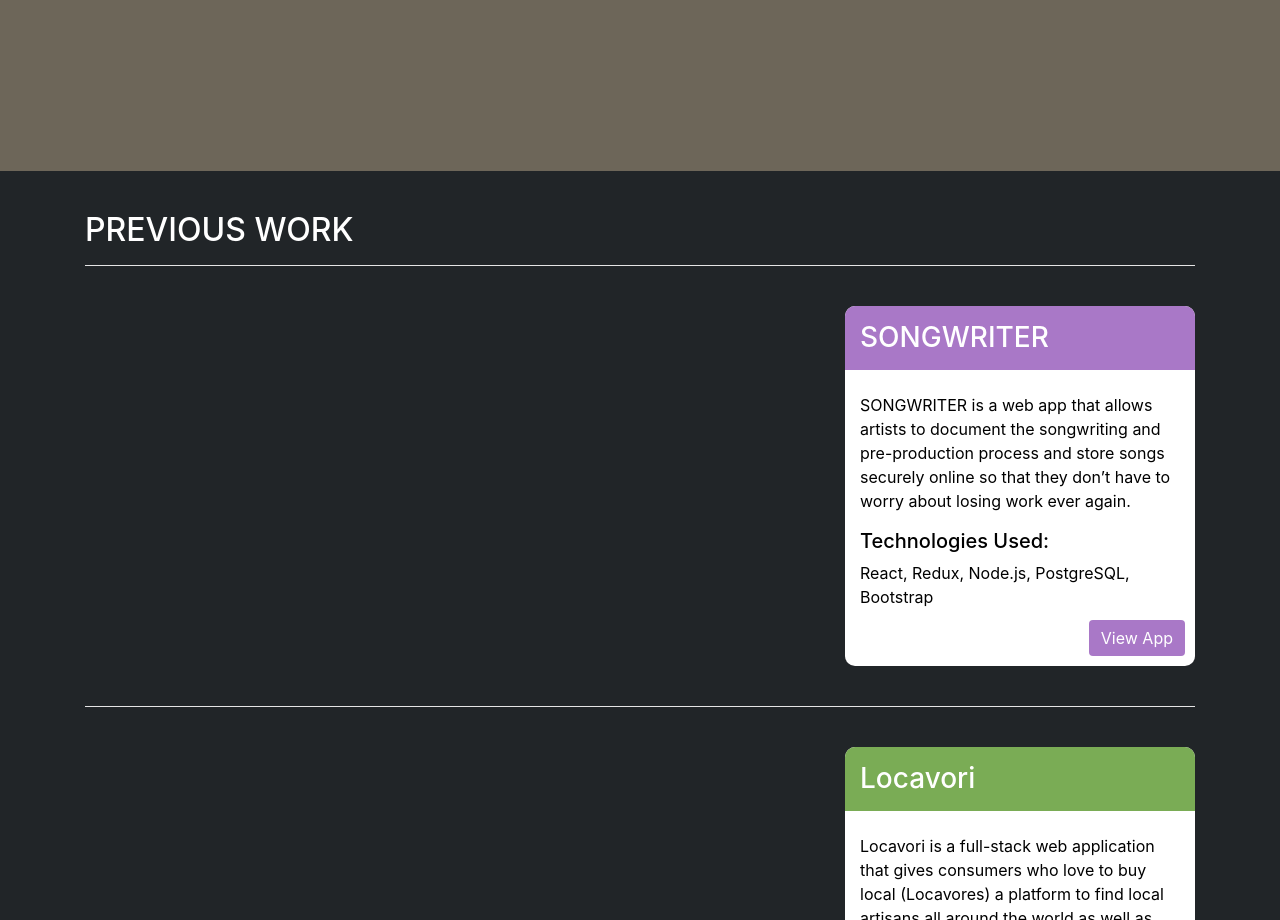
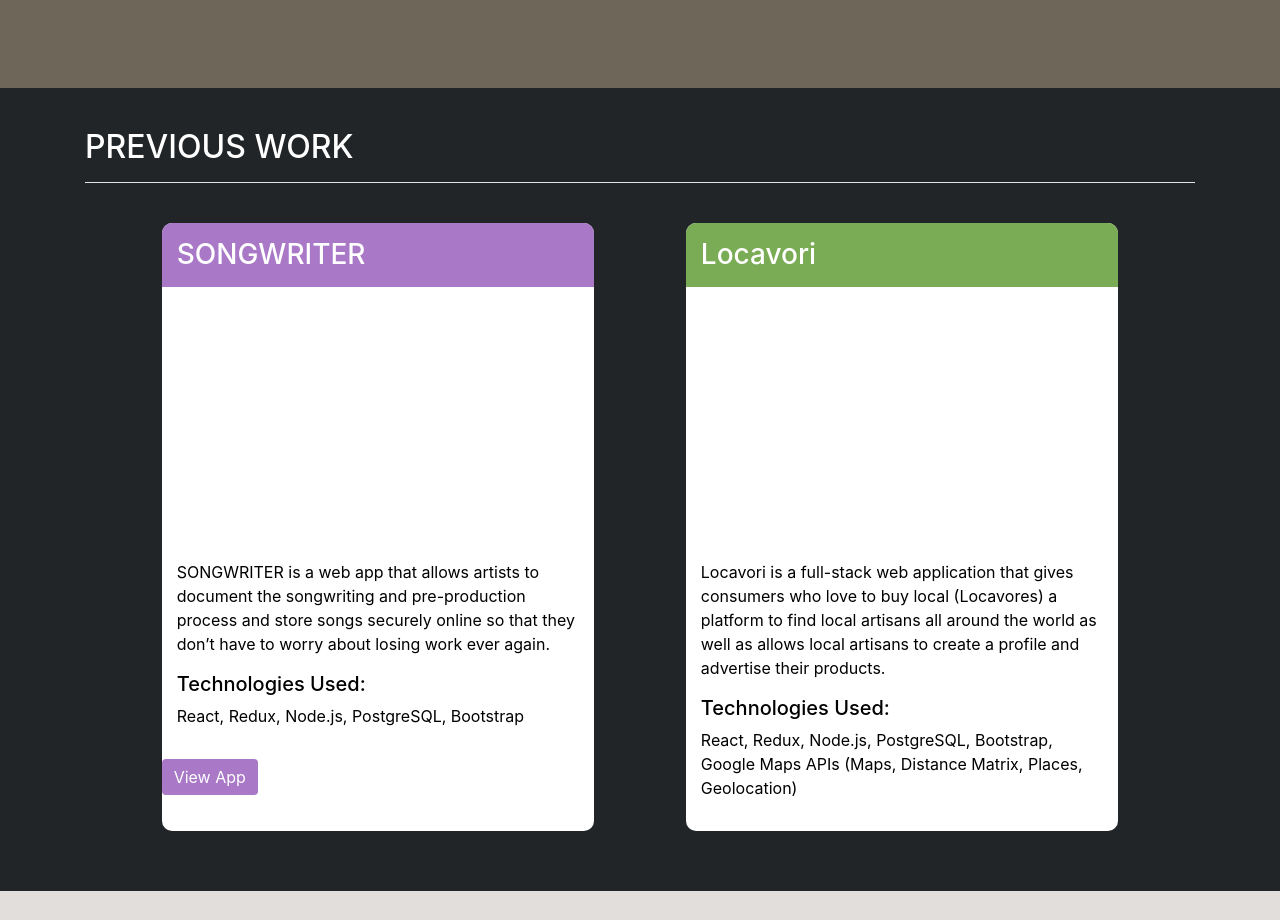
Before and after one commit to stavkidron-coder/personal-website, a React (Create React App) app: page / in a window 1280 px wide. Shown: the part 1880-2800 px from the top of the page. Built offline with nearby package versions, Linux system fonts and the light colour scheme.

Commit message:
about me section and videos are dynamic

```diff
--- a/package.json
+++ b/package.json
@@ -12,10 +12,11 @@
     "@testing-library/react": "^11.2.2",
     "@testing-library/user-event": "^12.5.0",
     "aos": "^3.0.0-beta.6",
-    "bootstrap": "^4.5.3",
+    "bootstrap": "^4.6.0",
     "prop-types": "^15.7.2",
     "react": "^17.0.1",
     "react-back-to-top-button": "0.0.14",
+    "react-bootstrap": "^1.4.3",
     "react-dom": "^17.0.1",
     "react-player": "^2.7.2",
     "react-router-dom": "^5.2.0",
--- a/src/Components/App/App.js
+++ b/src/Components/App/App.js
@@ -5,7 +5,6 @@ import Home from '../Home/Home';
 import AOS from 'aos';
 import 'aos/dist/aos.css';
 AOS.init();
-// import { Button } from 'reactstrap';
 
 function App() {
   return (
--- a/src/Components/Footer/Footer.js
+++ b/src/Components/Footer/Footer.js
@@ -14,7 +14,6 @@ class Footer extends Component {
                 </Nav>
                 <NavbarText>
                     <center>This webpage was built with React and Bootstrap</center>
-                    <p>*optimized for desktop view</p>
                 </NavbarText>
             </Navbar>
         )
--- a/src/Components/Home/AboutMe/AboutMe.css
+++ b/src/Components/Home/AboutMe/AboutMe.css
@@ -1,19 +1,25 @@
 .aboutMe {
-    padding: 100px;
+    /* padding: 100px; */
     background-color: rgb(226,215,212);
+    padding-top: 50px;
+    padding-bottom: 50px;
 }
 
 .aboutMeRight {
-    text-align: center;
+    display: flex;
+    justify-content: center;
+    align-items: center;
 }
 
-
 .portraitImg {
-    height: 475px;
+    max-height: 475px;
+    min-width: auto;
     border-radius: 10px;
     margin-bottom: 10px;
 }
 
-/* .aboutMeTitle {
-    padding-top: 10px;
-} */
+.aboutMeTitle {
+    display: flex;
+    align-items: center;
+    justify-content: center;
+}
--- a/src/Components/Home/AboutMe/AboutMe.js
+++ b/src/Components/Home/AboutMe/AboutMe.js
@@ -1,7 +1,8 @@
 import React, {Component} from 'react';
 import '../AboutMe/AboutMe.css';
 import Portrait from '../../../Images/portrait-comp.jpeg';
-import {Container, Col, Row} from 'reactstrap';
+import {Container, Col, Row } from 'reactstrap';
+import Image from 'react-bootstrap/Image'
 
 class AboutMe extends Component {
     render(){
@@ -10,13 +11,16 @@ class AboutMe extends Component {
                 <Container>
                     <Row data-aos="fade-up" data-aos-duration="1000">
                         <Col xs="12" lg="6" className="aboutMeRight">
-                            <img src={Portrait} alt="Portrait img" className="portraitImg"/>
+                            <Image src={Portrait} alt="Portrait img" className="portraitImg" fluid/>
                         </Col>
                         <Col xs="12" lg="6">
+                            <hr className="darkHr"/>
                             <div className="aboutMeTitle">
                                 <h3>About Me</h3>
+                            </div>
                             <hr className="darkHr"/>
-                            </div>
+
+                            <div>
                                 <p>
                                     If you're looking for a creative thinker who's   always ready for a challenge,
                                     has a keen eye for design, and is just an overall good hang then look no further!
@@ -40,6 +44,7 @@ class AboutMe extends Component {
                                     (audio based or not) that inspire people to be and do their best
                                     (or make their life a little easier) and I'm ready for the challenge.
                                 </p>
+                            </div>
                         </Col>
                     </Row>
                 </Container>
--- a/src/Components/Home/PreviousWork/PreviousWork.css
+++ b/src/Components/Home/PreviousWork/PreviousWork.css
@@ -42,20 +42,21 @@
     padding: 15px;
 }
 
-.descriptionFooter {
-    position: absolute;
-    bottom: 0;
-    padding: 10px;
-    right: 15px;
-}
+.player-wrapper {
+    position: relative;
+    display: flex;
+    justify-content: center;
+    height: 250px;
+    padding: 2%;
+  }
 
-.video-right {
-    float: right;
-}
-
-.video-left {
-    float: left;
-}
+  .react-player {
+    /* position: absolute; */
+    top: 0;
+    left: 0;
+    width: 100%;
+    height: 100%;
+  }
 
 .locavoriDescriptionTitle {
     background-color: rgb(122,172,85);
@@ -76,3 +77,13 @@
     color: white!important;
     border: none!important;
   }
+
+  .cardWrapper {
+      display: flex;
+      justify-content: space-evenly !important;
+      flex-wrap: wrap;
+  }
+
+  .workCard {
+      margin-bottom: 20px;
+  }
--- a/src/Components/Home/PreviousWork/PreviousWork.js
+++ b/src/Components/Home/PreviousWork/PreviousWork.js
@@ -12,31 +12,32 @@ class Work extends Component {
         window.location.assign('https://song--writer.herokuapp.com/')
     }
 
-    movieSagasBtn = () => {
-        window.location.assign('https://movie-saga.herokuapp.com/#/')
-    }
-
-    reactGalleryBtn = () => {
-        window.location.assign('https://react-instagram-gallery.herokuapp.com/')
-    }
-
     render(){
         return(
             <div className="previousWork">
-                <Container>
+
+                <Container fluid="lg">
                     <h2 className="prevWorkTitle">PREVIOUS WORK</h2>
                     <hr className="prevWorkHr"/>
                     <br/>
 
-                    <Row>
-                        <Col xs="12" xl="8">
-                            <ReactPlayer url="https://youtu.be/Vp5uYotTg4U" className="video-left"/>
-                        </Col>
-                        <Col xs="12" xl="4">
+                    <div className="cardWrapper">
+
+                    {/* <Row> */}
+                        <Col xs="12" xl="5" className="workCard">
+
                                 <div className="songwriter-description">
                                     <h3 className="prevWorkTitle songwriterDescriptionTitle">
                                         SONGWRITER
                                     </h3>
+
+                                    <div className="player-wrapper">
+                                        <ReactPlayer
+                                            url="https://youtu.be/Vp5uYotTg4U"
+                                            className="react-player"
+                                            width='100%'
+                                            height='100%'/>
+                                    </div>
 
                                     <div className="workDescTextContainer">
                                         <p className="workDescriptionText">
@@ -55,22 +56,22 @@ class Work extends Component {
                                         <Button className="purpleBtn" onClick={this.songwriterBtn}>View App</Button>
                                     </div>
                                 </div>
+
                         </Col>
-                    </Row>
 
-                    <br/>
-                    <hr className="prevWorkHr"/>
-                    <br/>
-
-                    <Row>
-                    <Col xs="12" xl="8">
-                            <ReactPlayer url="https://youtu.be/P7m1ms_7cPs" className="video-left"/>
-                        </Col>
-                        <Col xs="12" xl="4">
+                        <Col xs="12" xl="5" className="workCard">
                             <div className="songwriter-description">
                                 <h3 className="prevWorkTitle locavoriDescriptionTitle">
                                     Locavori
                                 </h3>
+
+                                <div className="player-wrapper">
+                                    <ReactPlayer
+                                        url="https://youtu.be/P7m1ms_7cPs"
+                                        className="react-player"
+                                        width='100%'
+                                        height='100%'/>
+                                </div>
 
                                 <div className="workDescTextContainer">
                                     <p className="workDescriptionText">
@@ -87,6 +88,11 @@ class Work extends Component {
                                 </div>
                             </div>
                         </Col>
+                    {/* </Row> */}
+                    </div>
+
+                    <Row>
+
 
                     </Row>
                 </Container>
--- a/src/Components/Home/Skills/Skills.js
+++ b/src/Components/Home/Skills/Skills.js
@@ -17,7 +17,7 @@ class Skills extends Component {
                     <h2>SKILLS</h2>
                     <hr className="skillsHr"/>
                     <Row>
-                        <Col data-aos="fade-right" data-aos-duration="1000" xs="12" md="6" lg="3">
+                        <Col data-aos="fade-right" data-aos-duration="1000" xs="12" md="6" lg="3" fluid>
                             <div className="skillsCards">
                                 <h1>{eyeIcon}</h1>
                                 <h5>An Eye For Design</h5>
```
Also changed, not shown: 2 other files (tests, documents, lock files or other folders). Lines whose indentation alone changed are shown as unchanged.
